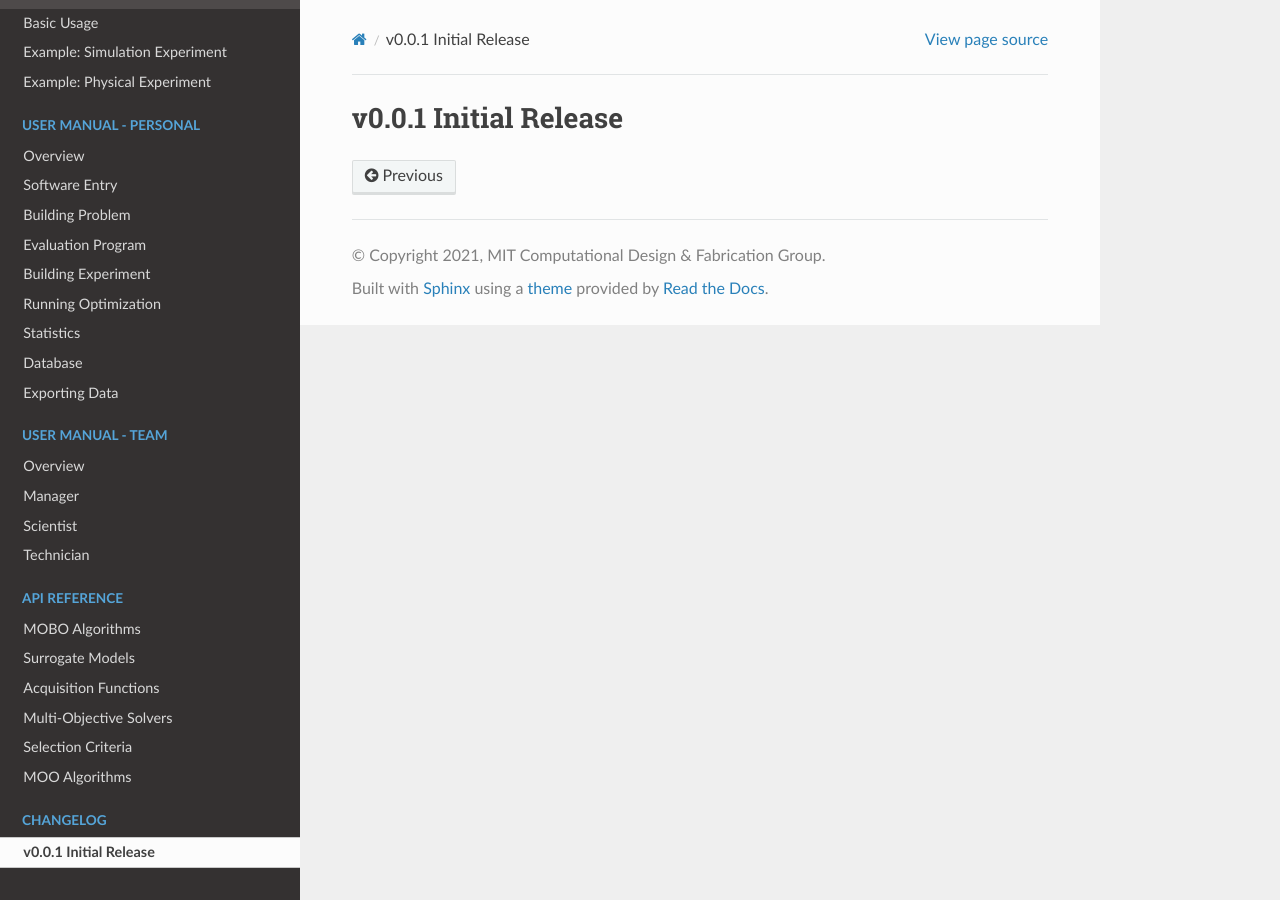
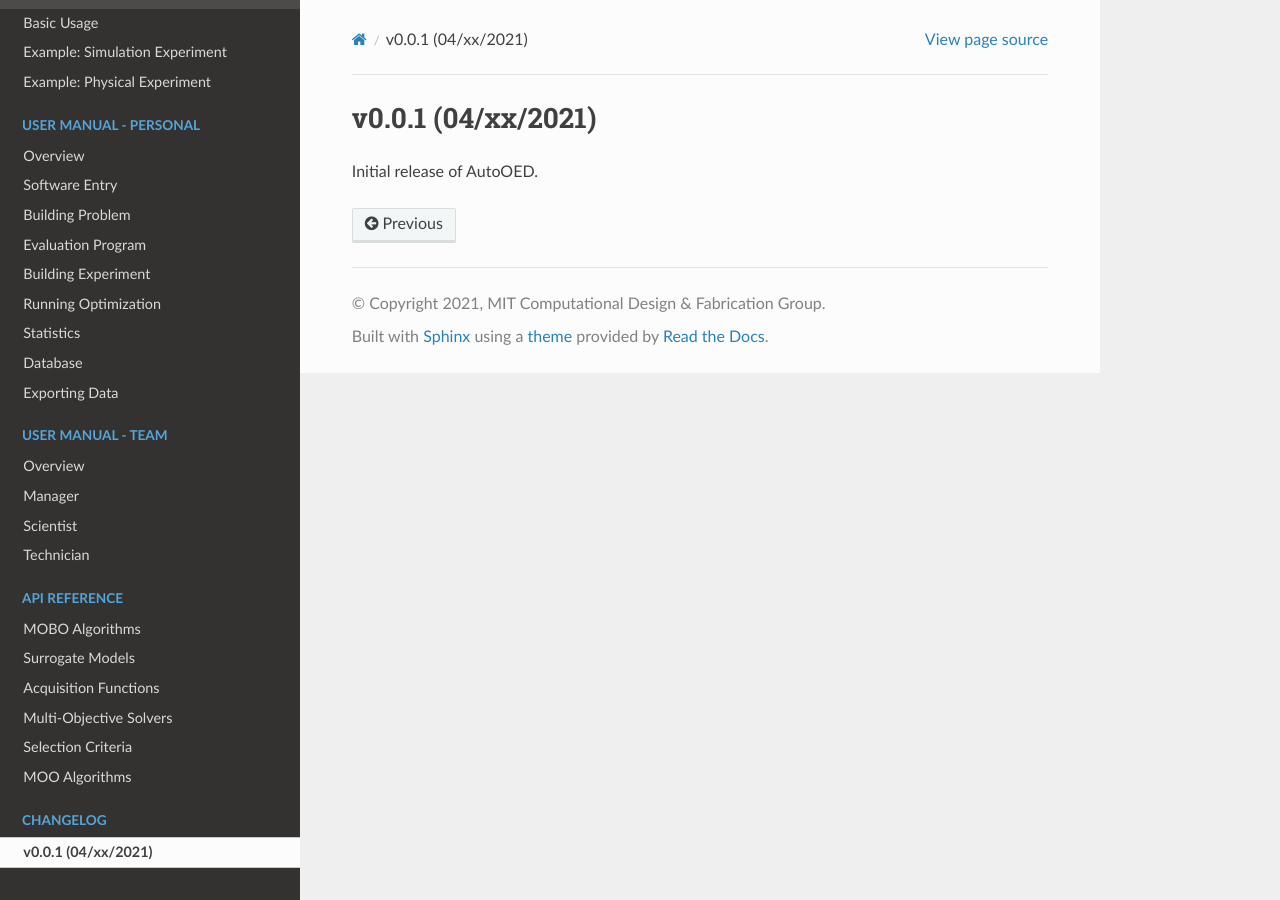
Before and after one commit to yunshengtian/AutoOED, a Sphinx documentation site: the page built from docs/source/content/changelog.rst, in a window 1280 px wide. Built offline with Sphinx 7.4.7 and the Read the Docs theme 2.0.0, drawn with Linux system fonts in a browser that asks for light colours.

Commit message:
update docs: changelog

```diff
--- a/docs/source/content/changelog.rst
+++ b/docs/source/content/changelog.rst
@@ -1,3 +1,5 @@
-----------------------
-v0.0.1 Initial Release
-----------------------
+-------------------
+v0.0.1 (04/xx/2021)
+-------------------
+
+Initial release of AutoOED.
```
